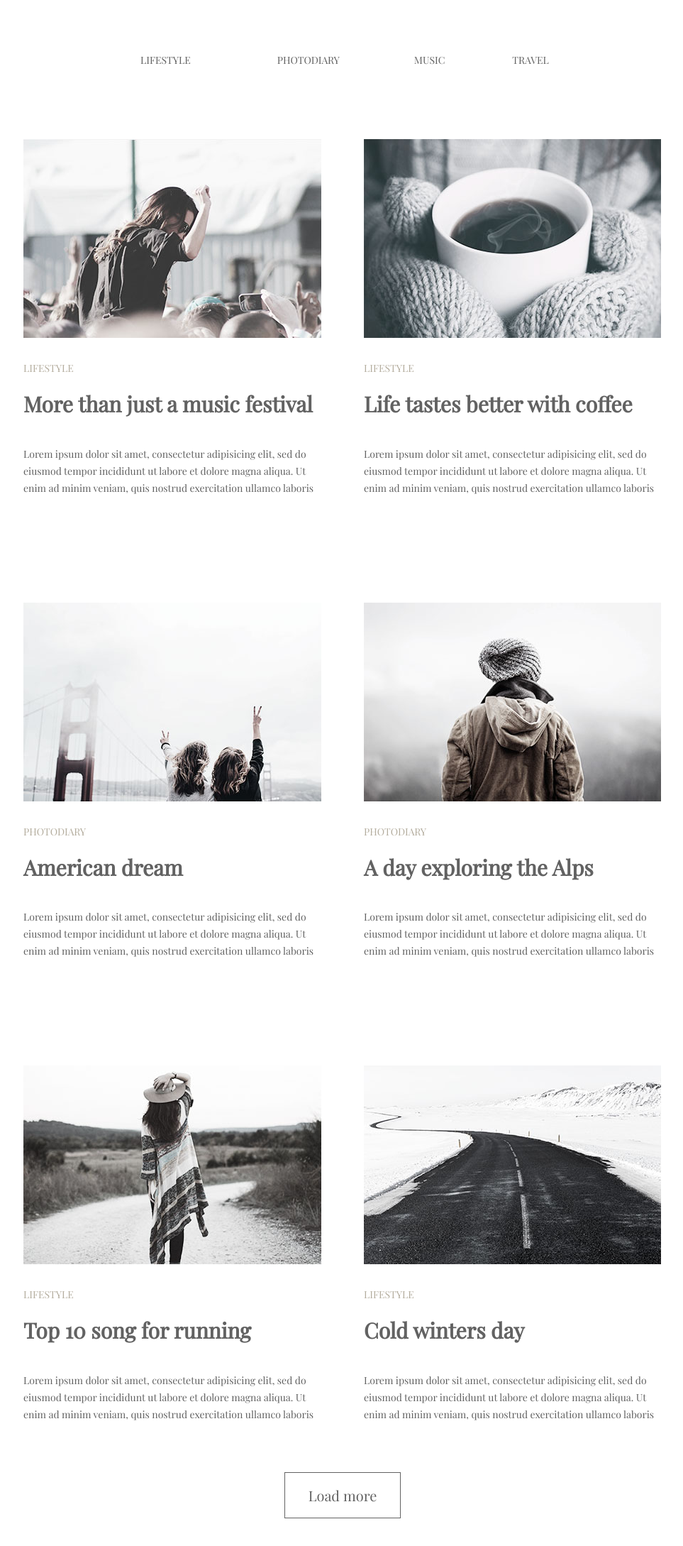
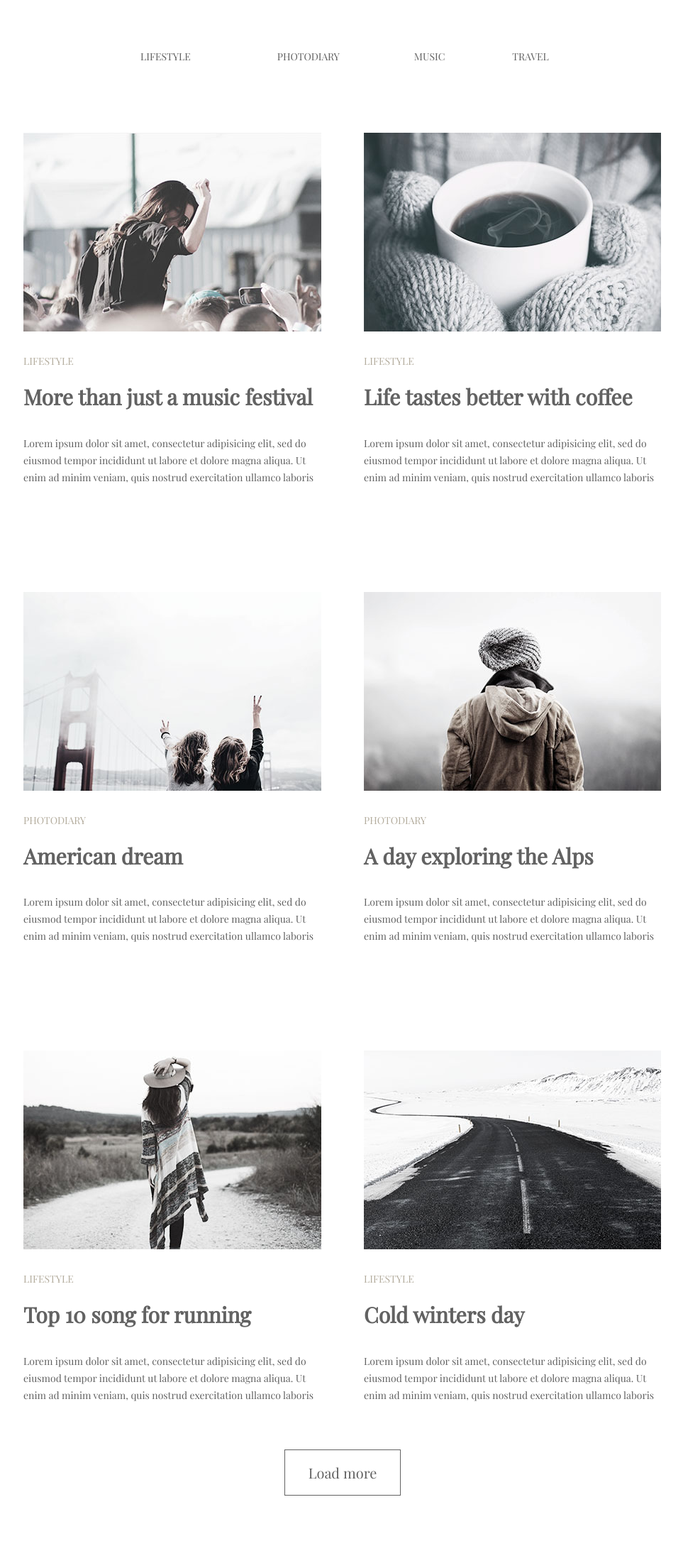
Before and after one commit to idea-studio2015/goit-fe-course, a plain HTML site: page module-03/index.html in a window 1280 px wide. Shown: the whole page at 71% size, without its empty margins (157-1120 px from the left). Drawn offline with nearby package versions, Linux system fonts and the light colour scheme.

Commit message:
correct style

```diff
--- a/module-03/css/styles.css
+++ b/module-03/css/styles.css
@@ -20,7 +20,7 @@ nav {
 }
 
 .main-nav {
-  padding: 77px 0 103px 0;
+  padding: 72px 0 99px 0;
 }
 
 .menu {
@@ -86,26 +86,24 @@ nav {
   margin-right: 0;
 }
 
-.article-list-item:nth-last-child(1),
-.article-list-item:nth-last-child(2)
- {
-  margin-bottom: 55px;
+.article-list-item:nth-last-child(-n+2) {
+  margin-bottom: 0px;
 }
 
 .article-list-item img {
-  margin-bottom: 32px;
+  margin-bottom: 31px;
 }
 .article-list-item span {
   font-size: 14px;
   color: rgb(180, 173, 158);
   text-transform: uppercase;
-  margin-bottom: 28px;
+  margin-bottom: 31px;
 }
 
 .article-list-item h2 {
   font-size: 30px;
   color: rgb(98, 98, 98);
-  margin-bottom: 41px;
+  margin-bottom: 36px;
 }
 
 .article-list-item p {
@@ -125,5 +123,5 @@ button {
 
 .button {
   text-align: center;
-  margin-bottom: 70px;
+  margin: 50px 0 70px 0;
 }
```
